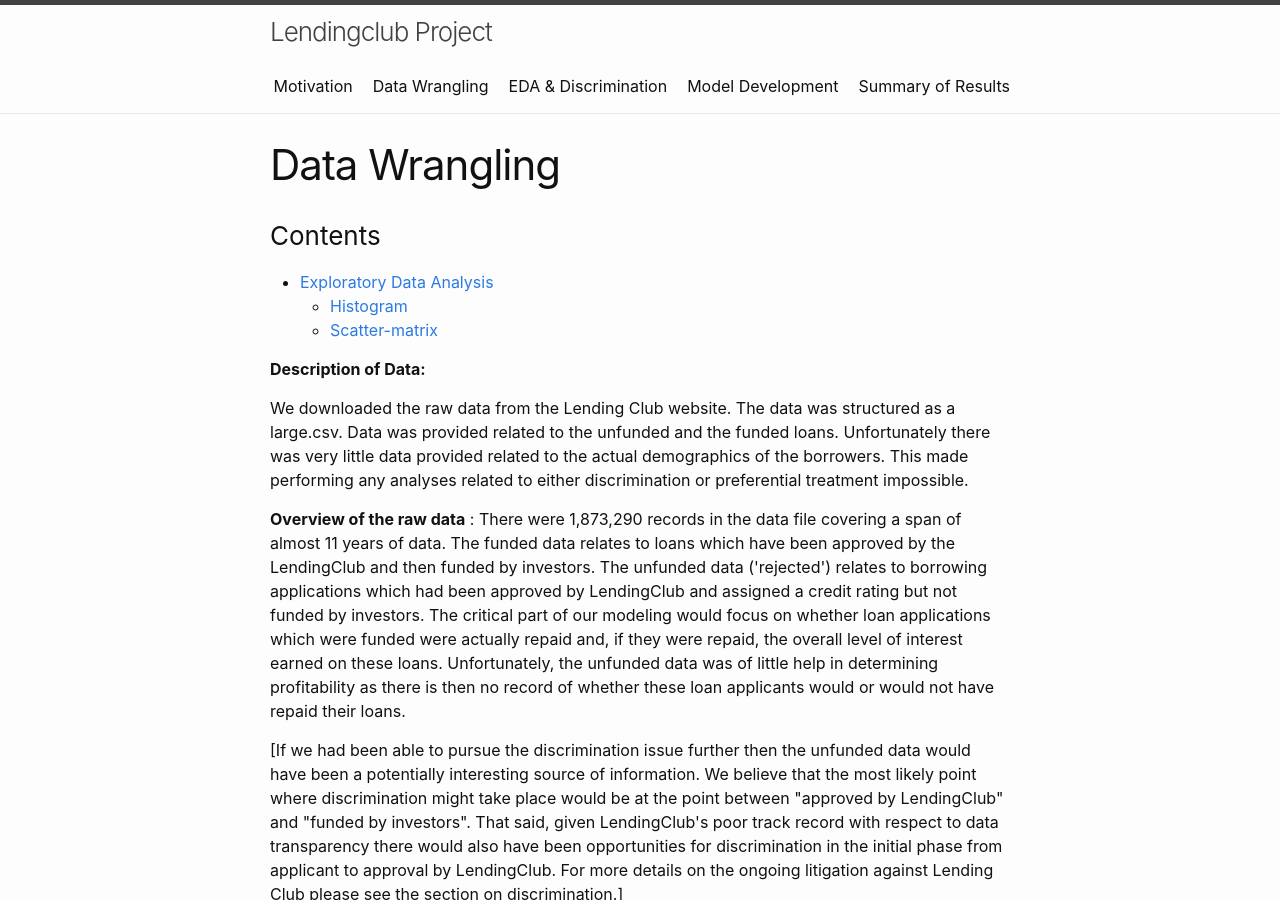
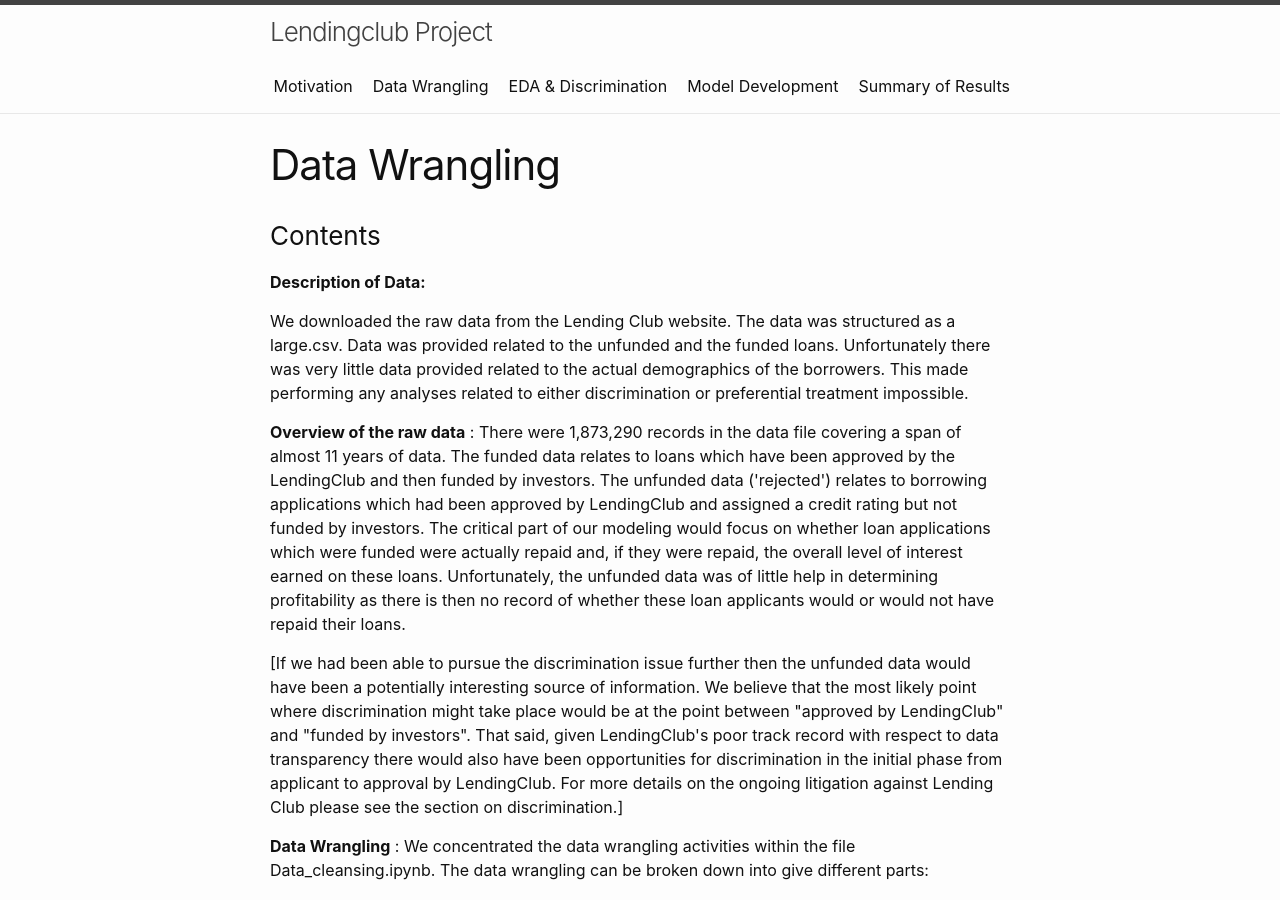
Before and after one commit to junparkh/LendingClub, a Jekyll site: the page built from menu1.md, in a window 1280 px wide and 900 px high. Built offline with Jekyll 4.4.1, drawn with Linux system fonts in a browser that asks for light colours; some of the changed text lies outside the part shown.

Commit message:
Update menu1.md

```diff
--- a/menu1.md
+++ b/menu1.md
@@ -127,11 +127,3 @@
 **Anti-Discriminatory Behavior:** In addition to the above we note that LC paid a class action settlement lawsuit of 77.3M$ in Q4 2017. This represented 50% of revenue for that quarter. We have not yet been able to get sufficient details regarding this lawsuit to understand whether it is related to discriminatory practices.  Our investigation is ongoing.
 
 Another anti-discrimination investigation is related to the zip code. We want to check the whether the percentage of the loan lending has the location bias (rich neighborhood verses some area which was weakened by the Economic Depression )
-
-## Exploratory Data Analysis
-
-
-### Histogram
-
-
-### Scatter-matrix
```
